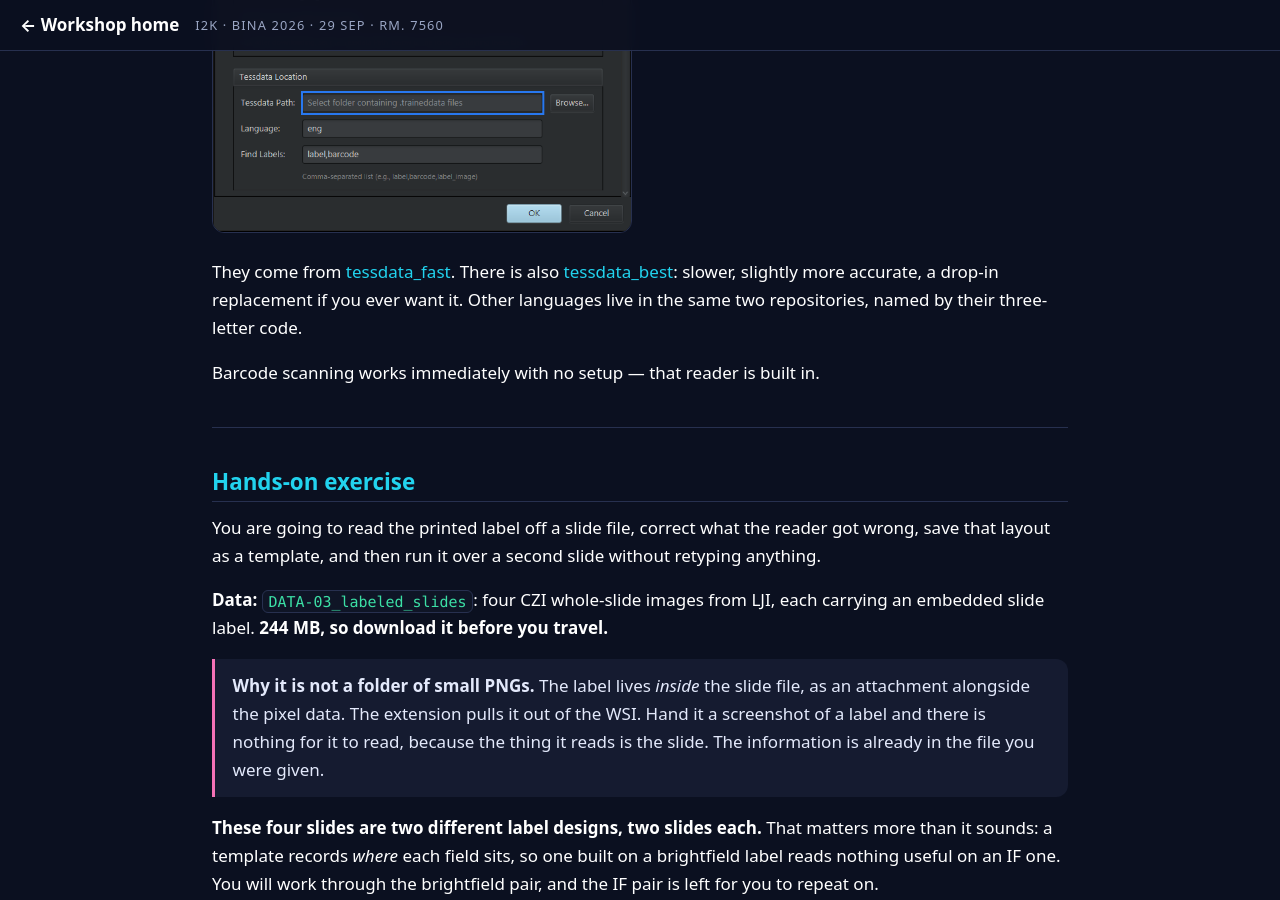
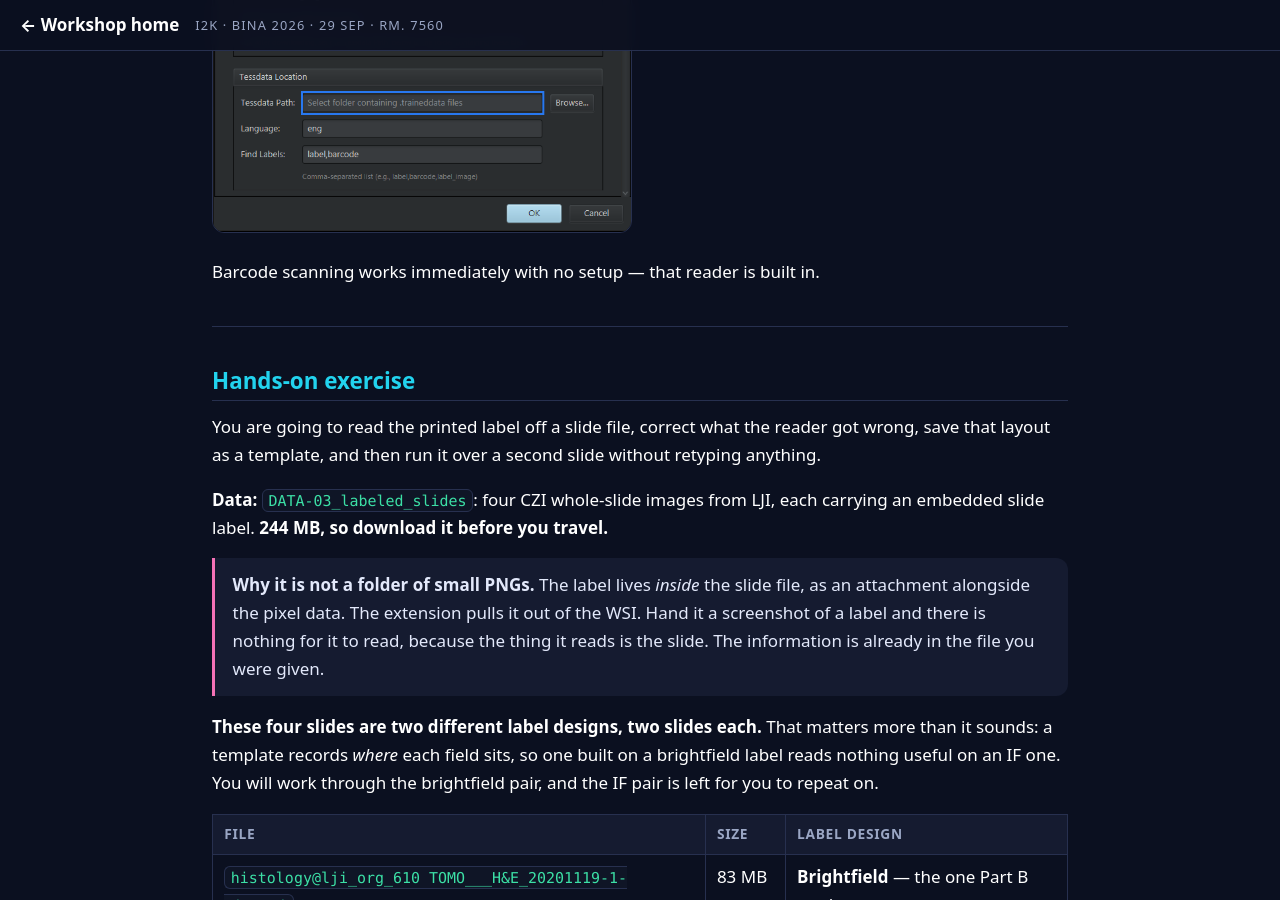
Before and after one commit to MichaelSNelson/BINA-I2K-2026-QuPath-Extensions, a Jekyll site: the page built from docs/08-ocr4labels.md, in a window 1280 px wide and 900 px high, scrolled down 2117 px. Built offline with Jekyll 4.4.1, drawn with Linux system fonts in a browser that asks for light colours.

Commit message:
Guide 08: drop the tessdata_fast/best aside
Claude-Session: https://claude.ai/code/session_01KwiACUr5MacuDvqp74c96o

```diff
--- a/docs/08-ocr4labels.md
+++ b/docs/08-ocr4labels.md
@@ -74,11 +74,6 @@ where it is:
    click **OK**. The [Not found] marker clears once the path is right.
 
 <img src="../images/ocr/settings.png" alt="The OCR Settings dialog. Under Required Downloads, the eng.traineddata row is outlined in red and marked Not found; the osd.traineddata row below it is also marked Not found. Under Tessdata Location, the empty Tessdata Path field is outlined in blue, with a Browse button beside it" width="420">
-
-They come from [tessdata_fast](https://github.com/tesseract-ocr/tessdata_fast). There is also
-[tessdata_best](https://github.com/tesseract-ocr/tessdata_best): slower, slightly more accurate,
-a drop-in replacement if you ever want it. Other languages live in the same two repositories,
-named by their three-letter code.
 
 Barcode scanning works immediately with no setup — that reader is built in.
 
```
